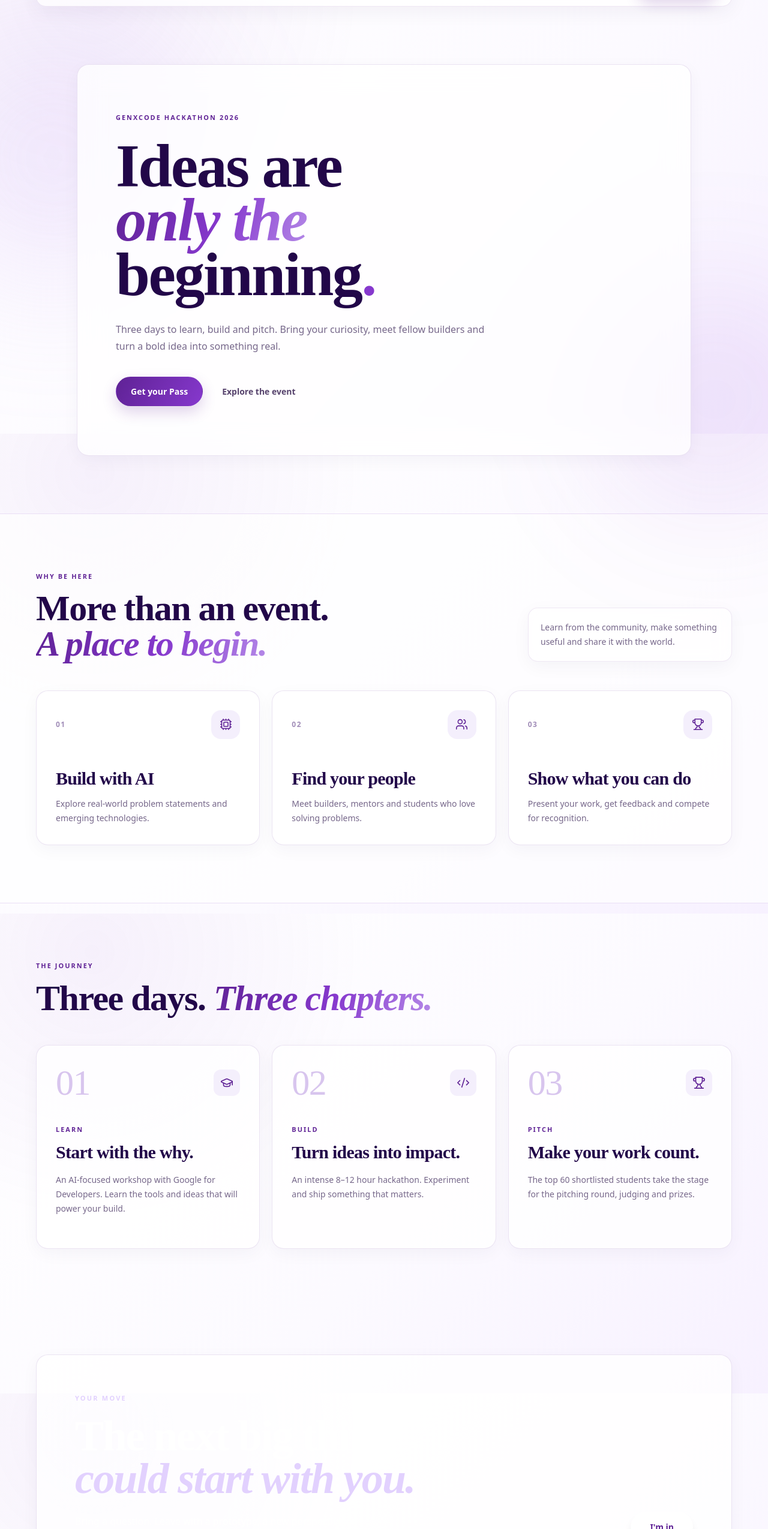
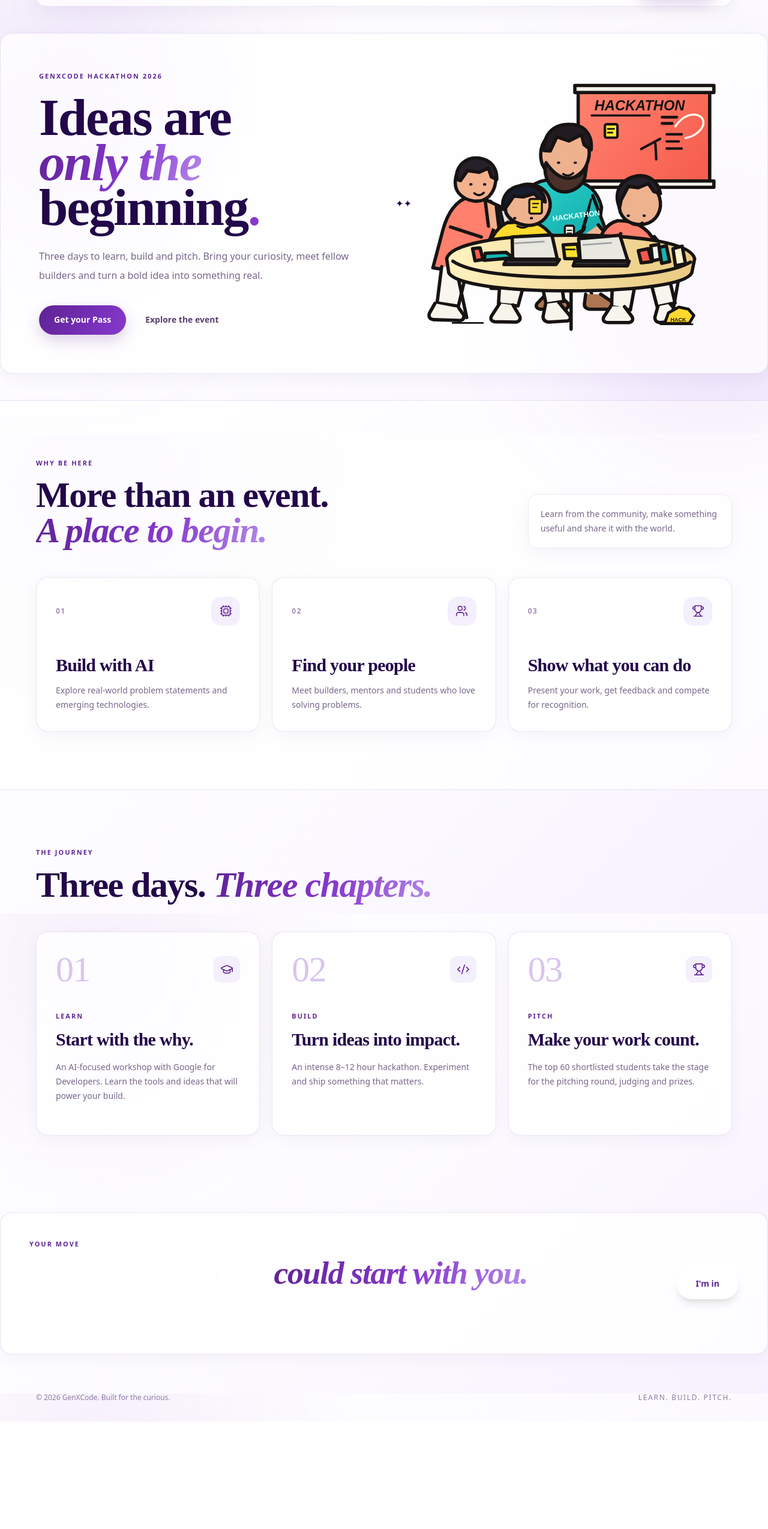
Before and after one commit to veds-2246/GXC-Hackathon, a Next.js app: page / in a window 1280 px wide. Shown: the part 77-2626 px from the top of the page at 60% size. After the commit the page ends 2447 px from the top, so only its background shows below. Built offline with nearby package versions, Linux system fonts and the light colour scheme; a web font is replaced by a local one.

Commit message:
Rebuild landing hero with team illustration and readable CTA

```diff
--- a/app/page.tsx
+++ b/app/page.tsx
@@ -1,4 +1,5 @@
 import { BrandLockup } from "@/components/brand-lockup";
+import { HackathonTeamIllustration } from "@/components/hackathon-team-illustration";
 import {
   Code2,
   Cpu,
@@ -52,27 +53,39 @@ export default function Home() {
         </a>
       </header>
 
-      <section className="container-shell relative py-16 sm:py-20 lg:py-24">
-        <div className="pointer-events-none absolute -left-48 top-8 size-[440px] rounded-full bg-[#c7a6f3]/20 blur-[110px]" />
-        <div className="pointer-events-none absolute -right-40 bottom-0 size-[380px] rounded-full bg-[#8638cd]/10 blur-[110px]" />
+      {/* Main hero: editorial copy on the left, team illustration on the right */}
+      <section className="hero-shell relative py-7 sm:py-9 lg:py-11">
+        <div className="pointer-events-none absolute -left-36 top-8 size-[440px] rounded-full bg-[#c7a6f3]/25 blur-[115px]" />
+        <div className="pointer-events-none absolute -right-28 bottom-0 size-[420px] rounded-full bg-[#8638cd]/14 blur-[120px]" />
 
-        <div className="hero-copy-card card-hover reveal-on-scroll relative z-10 mx-auto max-w-5xl px-7 py-12 sm:px-12 sm:py-16 lg:px-16 lg:py-20">
-          <p className="eyebrow mb-7">GENXCODE HACKATHON 2026</p>
-          <h1 className="editorial max-w-[820px] text-[clamp(3.8rem,8vw,7.6rem)] leading-[.88] text-[#220749]">
+        <div className="hero-layout card-hover reveal-on-scroll relative z-10 grid items-center gap-7 px-6 py-10 sm:gap-10 sm:px-10 sm:py-12 lg:min-h-[560px] lg:grid-cols-[1.02fr_.98fr] lg:gap-4 lg:px-16 lg:py-12">
+          <div className="relative z-10">
+            <p className="eyebrow mb-6">GENXCODE HACKATHON 2026</p>
+            <h1 className="editorial max-w-[730px] text-[clamp(3.55rem,6.8vw,7rem)] leading-[.86] text-[#220749]">
               Ideas are<br />
               <span className="text-purple-gradient italic">only the</span><br />
               beginning<span className="text-[#8638cd]">.</span>
             </h1>
-          <p className="mt-8 max-w-[650px] text-[15px] leading-7 text-[#76678a] sm:text-base">
+            <p className="mt-7 max-w-[620px] text-[15px] leading-7 text-[#76678a] sm:text-base sm:leading-8">
               Three days to learn, build and pitch. Bring your curiosity, meet fellow builders and turn a bold idea into something real.
             </p>
-          <div className="mt-9 flex flex-wrap items-center gap-4" id="register">
+            <div className="mt-8 flex flex-wrap items-center gap-4" id="register">
               <a href="/auth" className="btn-primary px-7 py-4 text-sm">
                 Get your Pass
               </a>
               <a href="#schedule" className="purple-hover rounded-full px-4 py-4 text-sm font-semibold text-[#57436d]">
                 Explore the event
               </a>
+            </div>
+          </div>
+
+          <div className="hero-art-wrap relative mx-auto flex min-h-[300px] w-full max-w-[640px] items-center justify-center sm:min-h-[390px] lg:min-h-[470px]">
+            <span className="hero-art-glow" aria-hidden="true" />
+            <span className="hero-art-orbit hero-art-orbit-one" aria-hidden="true" />
+            <span className="hero-art-orbit hero-art-orbit-two" aria-hidden="true" />
+            <span className="hero-art-sparkle hero-art-sparkle-one" aria-hidden="true">✦</span>
+            <span className="hero-art-sparkle hero-art-sparkle-two" aria-hidden="true">✦</span>
+            <HackathonTeamIllustration className="hero-art relative z-10 h-auto w-full max-w-[590px]" />
           </div>
         </div>
       </section>
@@ -140,19 +153,19 @@ export default function Home() {
         </div>
       </section>
 
-      <section id="about" className="container-shell py-12 sm:py-20">
-        <div className="cta-panel card-hover reveal-on-scroll grid gap-10 p-8 sm:p-12 md:grid-cols-[1fr_auto] md:items-end lg:p-16">
-          <div>
-            <p className="mb-5 text-[11px] font-bold tracking-[.2em] text-[#e2d1fe]">YOUR MOVE</p>
-            <h2 className="editorial max-w-[700px] text-5xl leading-[.98] sm:text-7xl">
-              The next big thing<br />
-              <span className="italic text-[#e2d1fe]">could start with you.</span>
+      {/* Separate light lavender CTA panel; all text stays high-contrast */}
+      <section id="about" className="hero-shell py-5 sm:py-8">
+        <div className="cta-panel card-hover reveal-on-scroll grid items-center gap-7 px-7 py-8 sm:px-10 sm:py-10 lg:grid-cols-[1fr_auto] lg:px-12 lg:py-11">
+          <div className="relative z-10">
+            <p className="cta-label eyebrow mb-3">YOUR MOVE</p>
+            <h2 className="editorial max-w-[1120px] text-[clamp(2.55rem,4.2vw,4rem)] leading-[1.02] text-[#220749]">
+              The next big thing <span className="text-purple-gradient italic">could start with you.</span>
             </h2>
-            <p className="cta-muted mt-6 max-w-[480px] text-sm leading-6 sm:text-base">
+            <p className="cta-muted mt-4 max-w-[600px] text-sm leading-6 sm:text-base">
               Bring a question. Leave with a prototype, a new perspective or a team that keeps building.
             </p>
           </div>
-          <a href="/auth" className="inline-flex items-center justify-center rounded-full bg-white px-8 py-4 text-sm font-bold text-[#5f2295] shadow-lg transition duration-300 hover:-translate-y-1 hover:shadow-xl">
+          <a href="/auth" className="cta-button relative z-10 inline-flex items-center justify-center rounded-full bg-white px-8 py-4 text-sm font-bold text-[#5f2295] shadow-lg transition duration-300 hover:-translate-y-1 hover:shadow-xl">
             I&apos;m in
           </a>
         </div>
```
Lines whose indentation alone changed are shown as unchanged.
